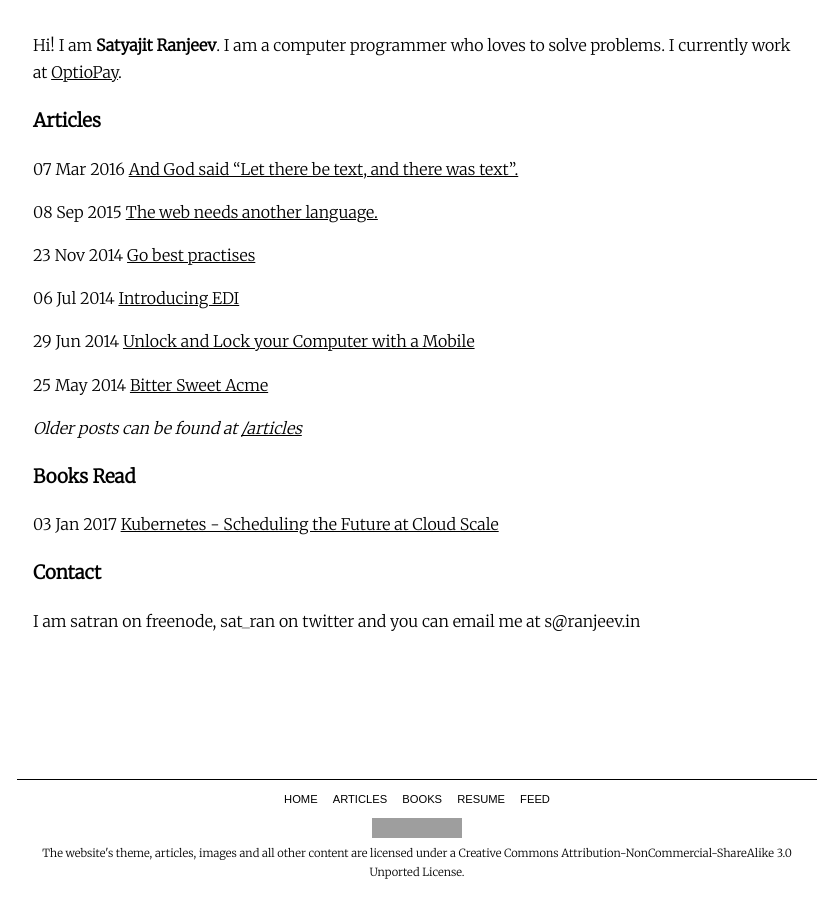
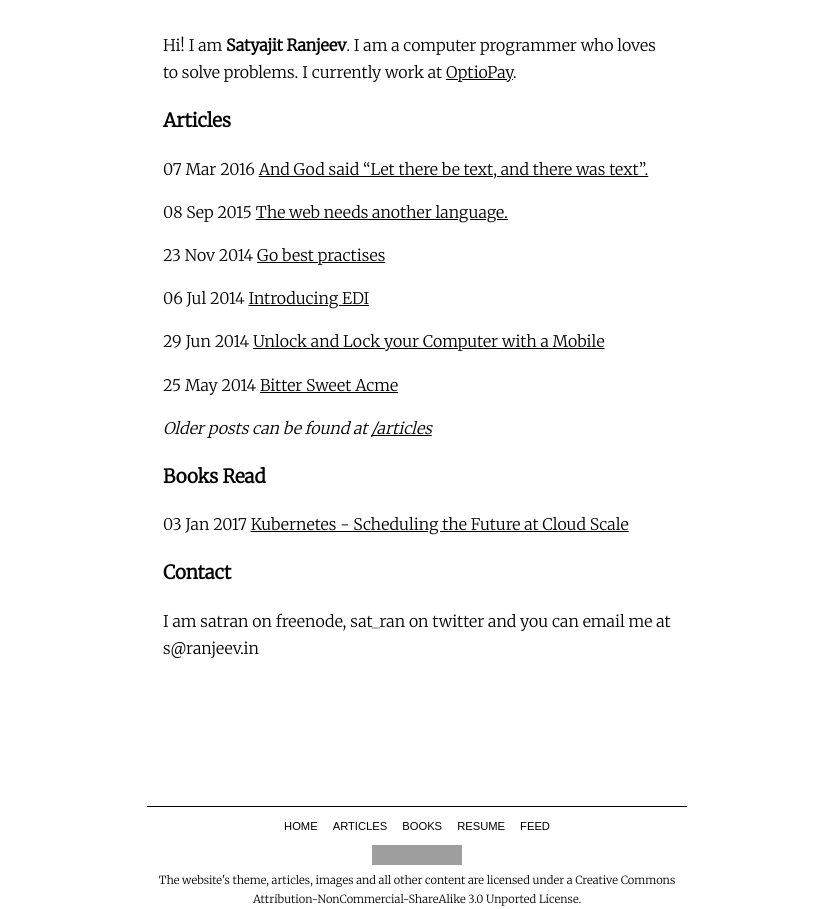
Before and after one commit to satran/satran.github.io, a Jekyll site: the page built from index.md, in a window 1280 px wide. Shown: the whole page, without its empty margins (223-1046 px from the left). Built offline with Jekyll 4.4.1, drawn with Linux system fonts in a browser that asks for light colours; grey boxes are pictures that could not be loaded.

Commit message:
Minor tweak with CSS

```diff
--- a/css/base.css
+++ b/css/base.css
@@ -73,7 +73,7 @@ h1.title {
 	width: 48px;
 }
 .container {
-    max-width: 800px;
+    max-width: 540px;
     margin: 0 auto;
 }
 #menu {
```
